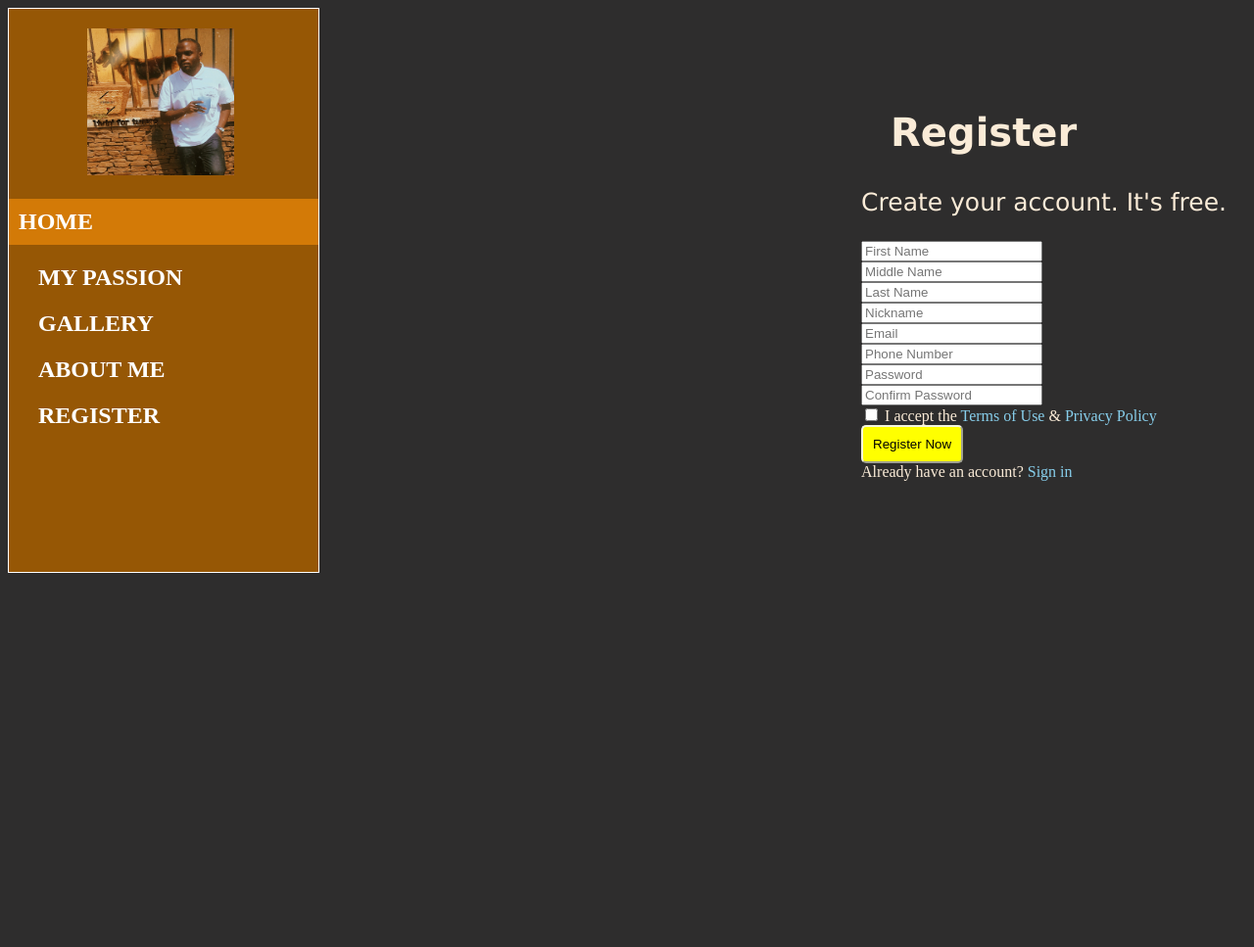
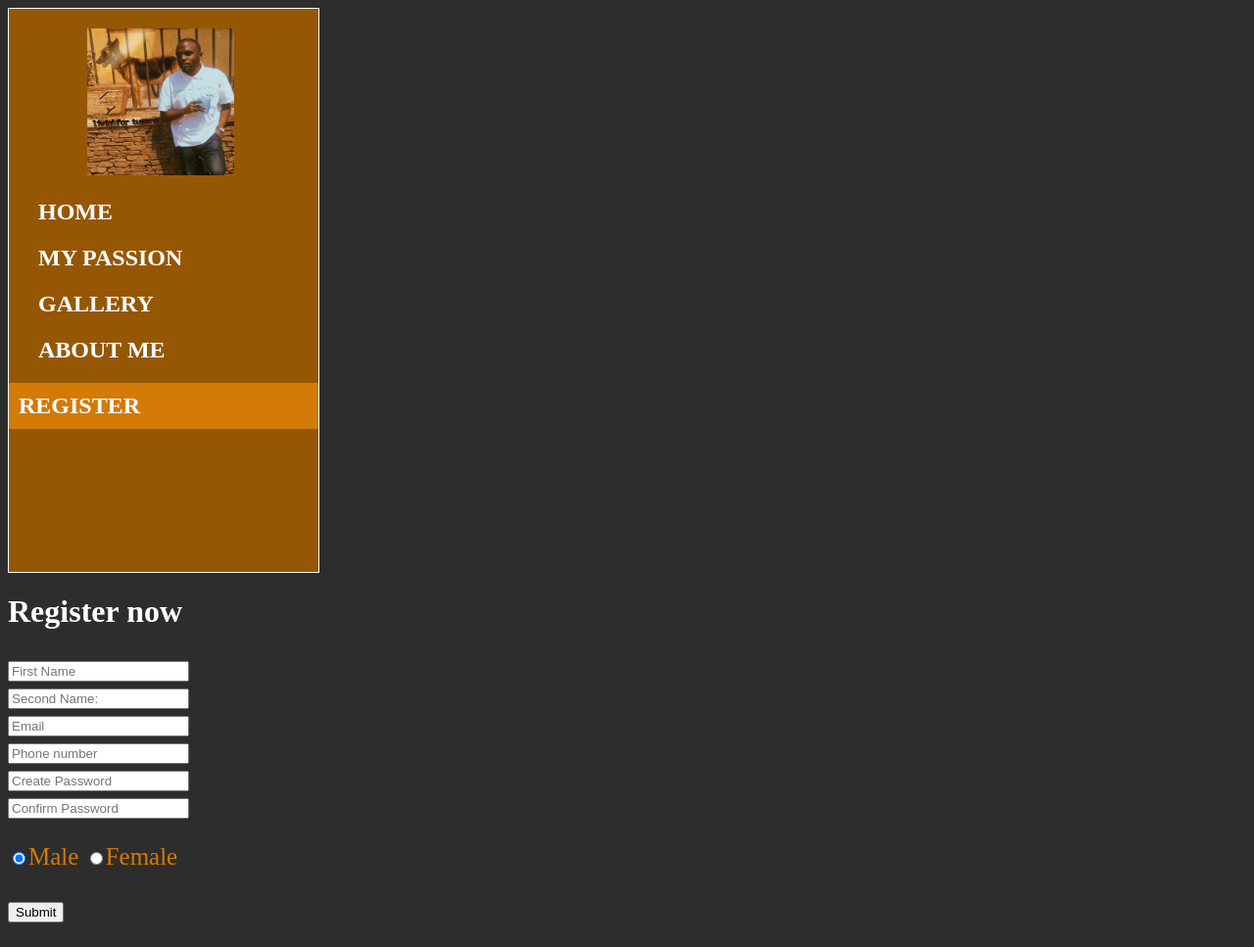
Before and after one commit to Moisebis01/persernal_web, a plain HTML site: page reg.html in a window 1280 px wide. Shown: the whole page at 98% size. Before the commit the page ends 800 px from the top, so only its background shows below. Drawn offline with Linux system fonts and the light colour scheme.

Commit message:
Update reg.html

```diff
--- a/reg.html
+++ b/reg.html
@@ -8,58 +8,45 @@
     <link rel="stylesheet" href="styles.css">
 </head>
 <body>
+  <div>
         <div class="menu">
                 <img src="moise6.jpg" alt="" class="logo">
 
-                <h2 class="active"><a href="">HOME</a></h2>
+                <h2><a href="">HOME</a></h2>
                 <h2><a href="pass.html">MY PASSION</a></h2>
                 <h2><a href="gallery.html">GALLERY</a></h2>
-                <h2><a href="">ABOUT ME</a></h2>
-                <h2><a href="">REGISTER</a></h2>
+                <h2><a href="about_me.html">ABOUT ME</a></h2>
+                <h2 class="active"><a href="">REGISTER</a></h2>
             </div>
 
-        <div class="main-div">
-                <div class="form-maindiv">
-                   <h2 style="font-size: 40px; font-family: verdana; color: antiquewhite">Register</h2>
-                 <p style="color: antiquewhite; font-family: verdana" class="head">Create your account. It's free.</p>
-                     <div class="form-group">
+            <div class="div-form">
+              <form action="">
 
-                       <div class="form-group"><input type="text" class="form-control" name="first_name" placeholder="First Name" required="required"></div>
-                       <div class="form-group">
-                       <input type="text" class="form-control" name="middle_name" placeholder="Middle Name" required="required">
-                         </div>
-                       <div class="form-group"><input type="text" class="form-control" name="last_name" placeholder="Last Name" required="required"></div>
-                       <div>
-                     </div>
-                       <input type="text" class="form-control" name="nick_name" placeholder="Nickname" required="required">
+              <h1> Register now</h1>
 
+              <div class="my-form">
+              <P>
+              <input type="text" name="First-Name" id="male" placeholder="First Name" class="input_det"><br>
+              <input type="text" name="Second-Name" placeholder="Second Name:" class="input_det"><br>
+              <input type="phone_number" name="email" placeholder="Email" class="input_det"><br>
+              <input type="phone_number" name="phone_number" placeholder="Phone number" class="input_det"><br>
+              <input type="password" name="password" placeholder="Create Password" class="input_det"><br>
+              <input type="password" name="password" placeholder="Confirm Password" class="input_det"><br>
+              </p>
 
-                       </div>
-                       <div class="form-group">
-                       <input type="email" class="form-control" name="email" placeholder="Email" required="required">
-                       </div>
-                       <div class="form-group">
-                       <input type="phone_number" class="form-control" name="email" placeholder="Phone Number" required="required">
-                       </div>
-                       <div class="form-group">
-                         <input type="password" class="form-control" name="password" placeholder="Password" required="required">
-                       </div>
-                       <div class="form-group">
-                         <input type="password" class="form-control" name="confirm_password" placeholder="Confirm Password" required="required">
-                       </div>
-                       <div class="form-group">
-                     <label style="color:antiquewhite" class="form-check-label"><input type="checkbox" required="required"> I accept the <a href="#" style="color: skyblue">Terms of Use</a> &amp; <a href="#" style="color: skyblue">Privacy Policy</a></label>
-                 </div>
+                <p id="p-rad">
+                  <input type="radio" name="gender" value="male" checked id="male">Male
+                  <input type="radio" name="gender" value="female" id="rad-fem">Female
+                </p>
+              </div>
 
-                 <div class="form-group">
-                         <button style="background-color: yellow; border-radius: 5px; border-color: beige; color: black; padding: 10px; font-weight: 400" type="submit">Register Now</button>
+                  <p>
+                    <input type="submit" name="submit" id="subm">
+                  </p>
 
-                     </div>
+              </form>
 
-               <div style="color: antiquewhite" class="text-center">Already have an account? <a href="#" style="color: skyblue">Sign in</a></div>
-             </div>
-
+          </div>
         </div>
-
 </body>
 </html>
```
